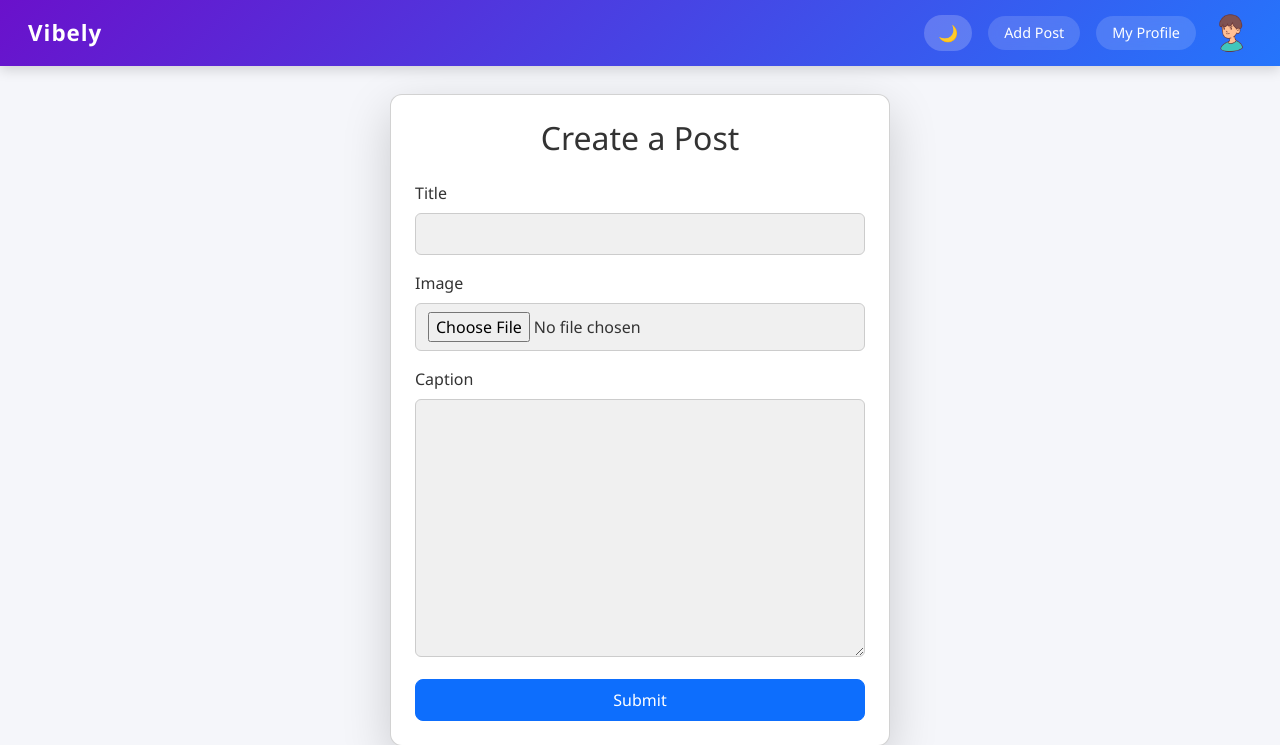
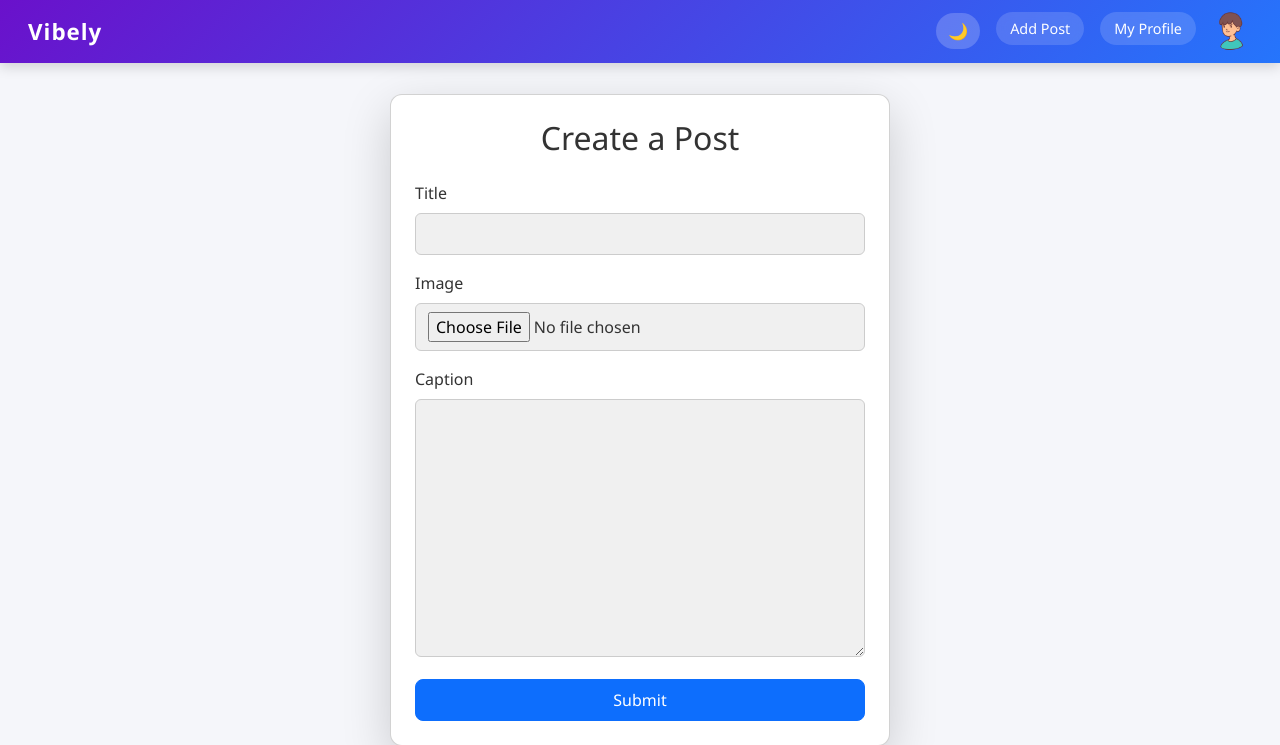
Before and after one commit to Sourabh2517x/Vibely, a Django app: page /posts/post/ in a window 1280 px wide. Shown: the top 745 px of the page. Run offline with Django 5.2, Linux system fonts and the light colour scheme; a user stored in the database is signed in; data comes from the database, SQL or seed files in the repository.

Commit message:
update base.html

```diff
--- a/mysite/users/templates/users/base.html
+++ b/mysite/users/templates/users/base.html
@@ -13,7 +13,7 @@
     .navbar {
       background: linear-gradient(135deg, #6a11cb, #2575fc);
       box-shadow: 0 4px 12px rgba(0, 0, 0, 0.15);
-            padding: 0.7rem 1rem;
+      padding: 0.6rem 1rem;
     }
 
     .navbar-brand {
@@ -26,7 +26,7 @@
     .nav-btn {
       border: none;
       border-radius: 20px;
-            padding: 6px 16px;
+      padding: 6px 14px;
       font-weight: 500;
       font-size: 0.9rem;
       color: #fff;
@@ -34,6 +34,7 @@
       backdrop-filter: blur(6px);
       transition: all 0.3s ease;
       text-decoration: none;
+      margin-bottom: 6px; /* Better spacing on mobile */
     }
 
     .nav-btn:hover {
@@ -46,10 +47,9 @@
       background: #f5f6fa;
       font-family: "Segoe UI", Tahoma, Geneva, Verdana, sans-serif;
       color: #222;
-            transition: background 0.3s, color 0.3s;
     }
 
-        /* 🌙 Dark Mode Styles */
+    /* 🌙 Dark Mode */
     body.dark-mode {
       background: #121212;
       color: #f1f1f1;
@@ -59,11 +59,11 @@
       background: linear-gradient(135deg, #000000, #333333);
     }
 
-        /* Toggle Button Style */
+    /* Toggle Button */
     #theme-toggle {
       border: none;
       border-radius: 20px;
-            padding: 6px 14px;
+      padding: 6px 12px;
       background: rgba(255, 255, 255, 0.2);
       color: #fff;
       cursor: pointer;
@@ -74,38 +74,48 @@
       background: rgba(255, 255, 255, 0.35);
     }
 
-
-
+    .profile-pic {
+      height: 40px;
+      width: 40px;
+      border-radius: 50%;
+      object-fit: cover;
+    }
   </style>
 </head>
 
 <body>
-    <nav class="navbar fixed-top">
-        <div class="container-fluid d-flex justify-content-between align-items-center">
+  <!-- ✅ Responsive Navbar -->
+  <nav class="navbar navbar-expand-lg fixed-top">
+    <div class="container-fluid">
       <a class="navbar-brand" href="/">Vibely</a>
-            <div class="d-flex align-items-center">
-                <!-- 🌙 Theme Toggle Button -->
-                <button id="theme-toggle" class="me-3">🌙</button>
+      <button class="navbar-toggler text-white" type="button" data-bs-toggle="collapse" data-bs-target="#navbarNav">
+        ☰
+      </button>
+
+      <div class="collapse navbar-collapse justify-content-end" id="navbarNav">
+        <div class="d-flex flex-column flex-lg-row align-items-lg-center">
+          <!-- 🌙 Theme Toggle -->
+          <button id="theme-toggle" class="me-lg-3 mb-2 mb-lg-0">🌙</button>
 
           {% if user.is_authenticated %}
-                <a href="{% url 'post' %}" class="nav-btn me-3">Add Post</a>
-                <a href="{% url 'profile' %}" class="nav-btn me-3">My Profile</a>
-                <a href="{% url 'personal' %}">
-                    <img src="{{ user.profile.photo.url }}" alt="Profile"
-                        style="height: 40px; width: 40px; border-radius: 50%; object-fit: cover;">
+          <a href="{% url 'post' %}" class="nav-btn me-lg-3">Add Post</a>
+          <a href="{% url 'profile' %}" class="nav-btn me-lg-3">My Profile</a>
+          <a href="{% url 'personal' %}" class="d-flex justify-content-center">
+            <img src="{{ user.profile.photo.url }}" alt="Profile" class="profile-pic">
           </a>
           {% endif %}
+        </div>
       </div>
     </div>
   </nav>
 
   {% block body %}{% endblock %}
 
+  <script src="https://cdn.jsdelivr.net/npm/bootstrap@5.3.0/dist/js/bootstrap.bundle.min.js"></script>
   <script>
     const toggleBtn = document.getElementById('theme-toggle');
     const body = document.body;
 
-        // Load saved theme
     if (localStorage.getItem('theme') === 'dark') {
       body.classList.add('dark-mode');
       toggleBtn.textContent = '☀️';
```
Lines whose indentation alone changed are shown as unchanged.
